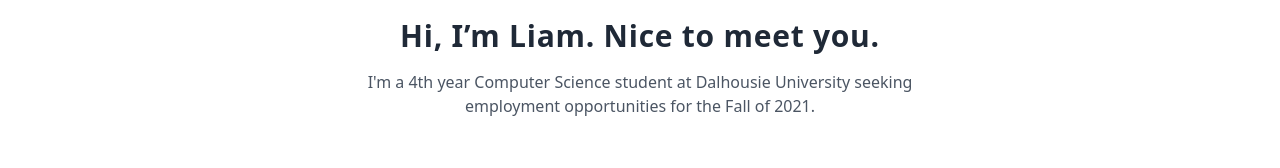
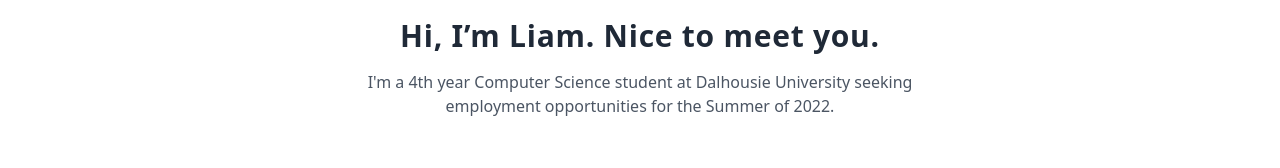
Before and after one commit to Liam-So/portfolio, a React (Create React App) app: page / in a window 1280 px wide. Shown: the part 122-290 px from the top of the page. Built offline with nearby package versions, Linux system fonts and the light colour scheme.

Commit message:
date change

```diff
--- a/src/components/Main.js
+++ b/src/components/Main.js
@@ -6,7 +6,7 @@ function Main() {
         <section className="bg-white mt-20 mb-20">
             <div className="max-w-2xl px-6 text-center mx-auto">
                 <h2 className="text-3xl font-semibold text-gray-800 tracking-wide">Hi, I’m Liam. Nice to meet you.</h2>
-                <p className="text-gray-600 mt-4">I'm a 4th year Computer Science student at Dalhousie University seeking employment opportunities for the Fall of 2021.</p>
+                <p className="text-gray-600 mt-4">I'm a 4th year Computer Science student at Dalhousie University seeking employment opportunities for the Summer of 2022.</p>
 
                 <div className="flex items-end justify-center mt-16">
                     <img className="h-56 w-56" src={Profile} alt="profile_pic" />
```
